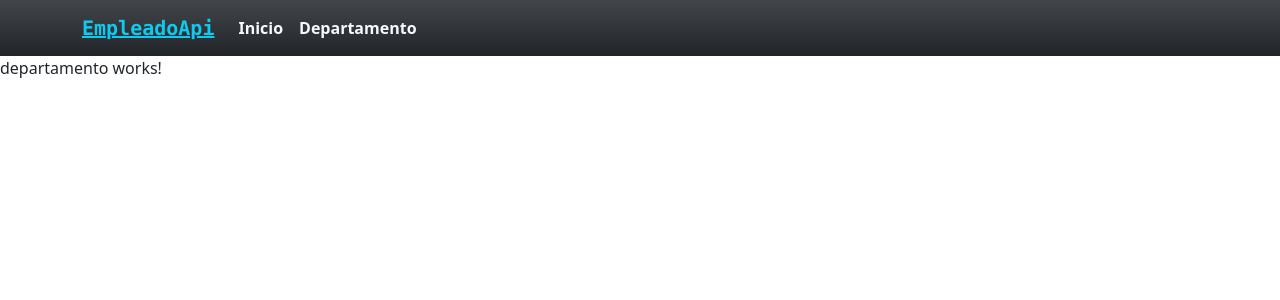
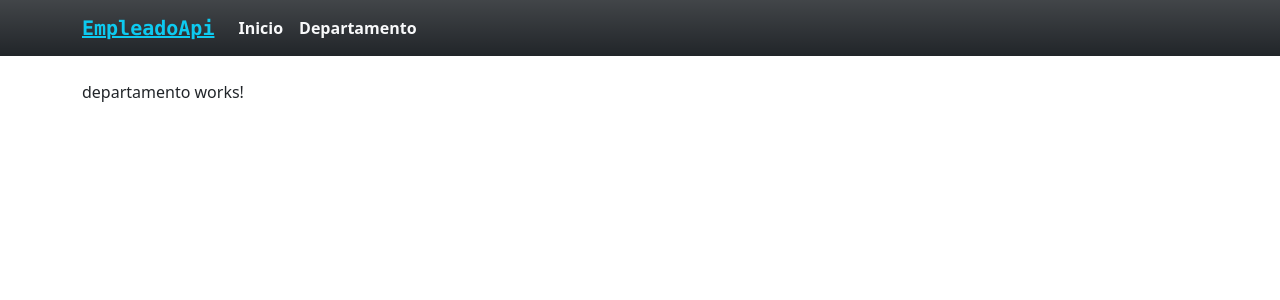
Before and after one commit to Jeim05/FrontendApiEmpleados, an Angular app: page /departamento in a window 1280 px wide. Shown: the top 300 px of the page. Built offline with nearby package versions, Linux system fonts and the light colour scheme.

Commit message:
creando componente de departamento

```diff
--- a/src/app/components/departamento/departamento.component.html
+++ b/src/app/components/departamento/departamento.component.html
@@ -1 +1,3 @@
-<p>departamento works!</p>
+<div class="container py-4">
+    <p>departamento works!</p>
+</div>
```
